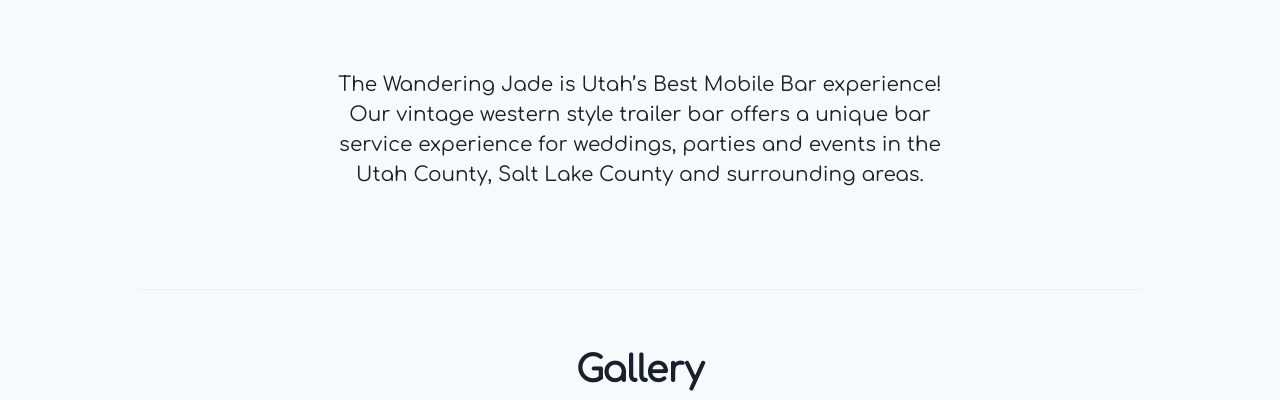
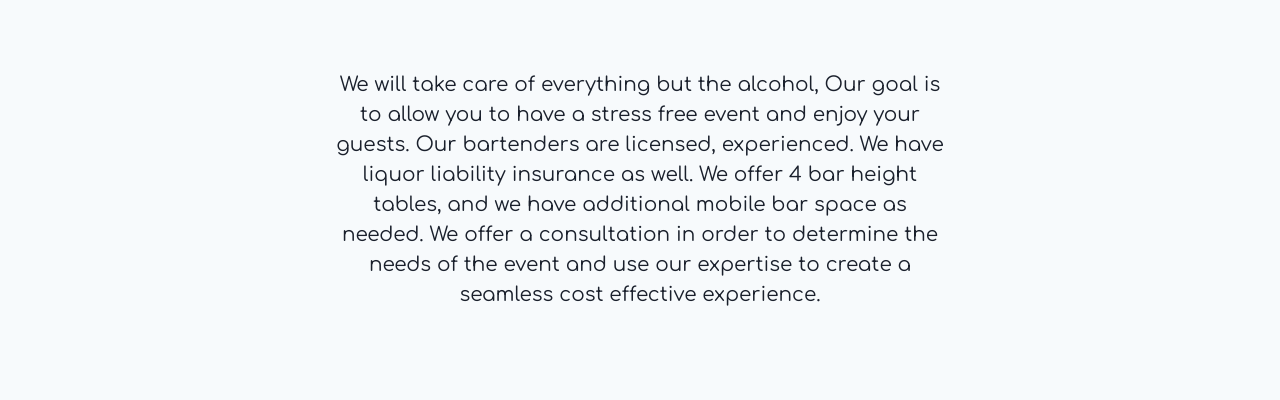
Before and after one commit to SpencerKyle/wandering-jade, a Next.js app: page / in a window 1280 px wide. Shown: the part 806-1206 px from the top of the page. Built offline with nearby package versions, Linux system fonts and the light colour scheme.

Commit message:
updated landing page description

```diff
--- a/pages/index.js
+++ b/pages/index.js
@@ -49,7 +49,7 @@
         <Box px={['10',null ,'120']} py={['10',null ,'20']}>
           <Divider my='10'/>
         </Box>
-        <Text pb={['5', null, '10']} align='center' fontSize='xl' w={[null, null,"50%"]} m={[null, null,'auto']}>The Wandering Jade is Utah’s Best Mobile Bar experience! Our vintage western style trailer bar offers a unique bar service experience for weddings, parties and events in the Utah County, Salt Lake County and surrounding areas. </Text>
+        <Text pb={['5', null, '10']} align='center' fontSize='xl' w={[null, null,"50%"]} m={[null, null,'auto']}>We will take care of everything but the alcohol, Our goal is to allow you to have a stress free event and enjoy your guests. Our bartenders are licensed, experienced. We have liquor liability insurance as well. We offer 4 bar height tables, and we have additional mobile bar space as needed. We offer a consultation in order to determine the needs of the event and use our expertise to create a seamless cost effective experience.</Text>
         <Box px='120' py='19'>
           <Divider my='10'/>
         </Box>
```
